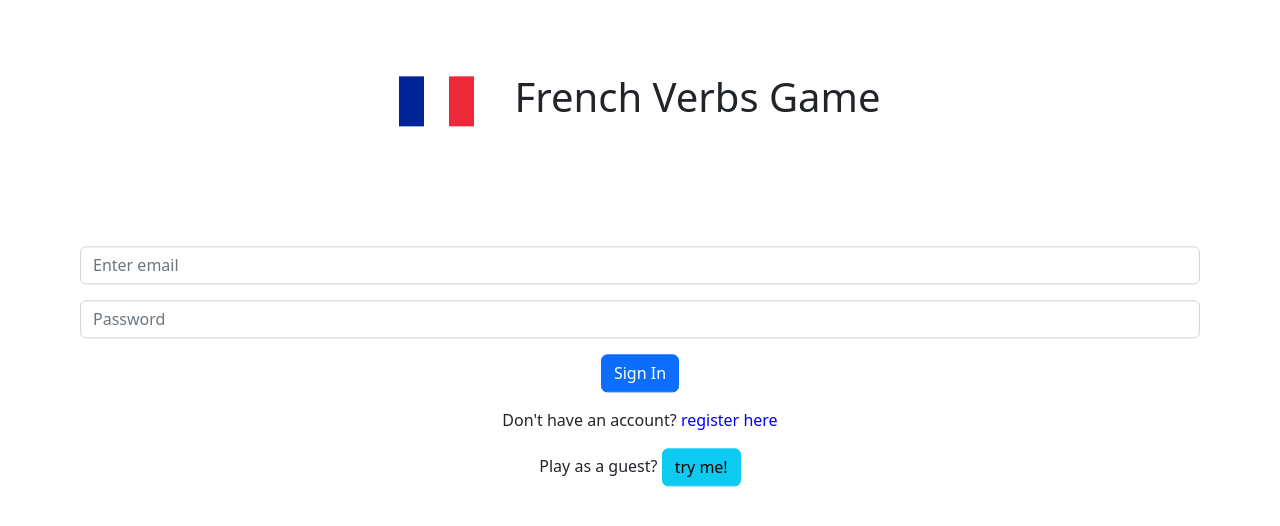
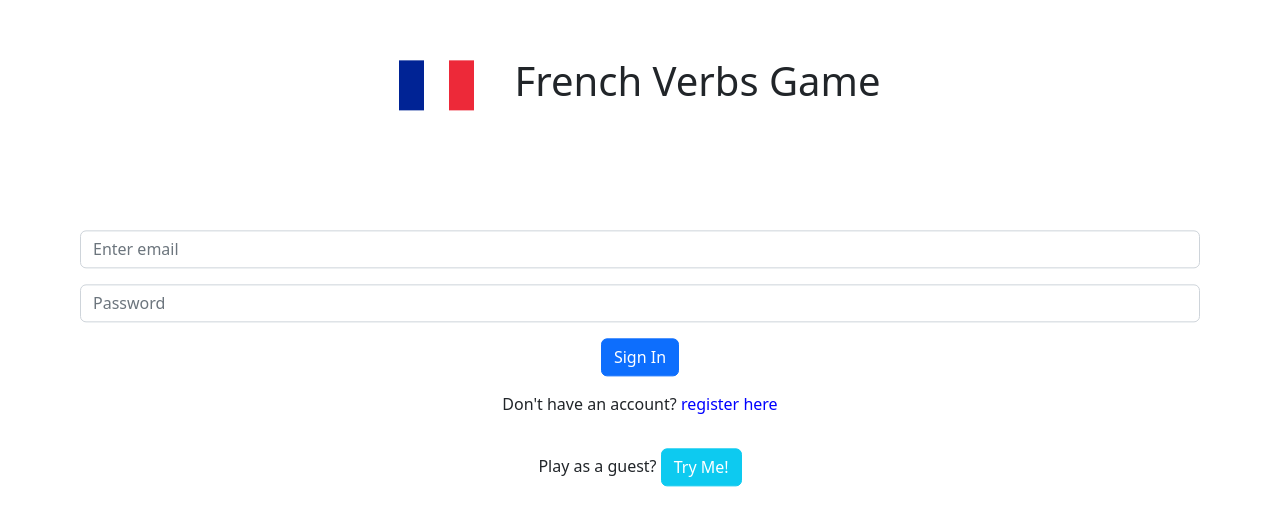
Before and after one commit to ryanMegarityART/french-verbs-game, a React (Vite) app in the folder frontend/: page /sign-in in a window 1280 px wide. Shown: the part 112-638 px from the top of the page. Built offline with nearby package versions, Linux system fonts and the light colour scheme; what react-windowed-select would draw is missing.

Commit message:
update styling

```diff
--- a/frontend/src/components/auth/SignIn.tsx
+++ b/frontend/src/components/auth/SignIn.tsx
@@ -105,12 +105,17 @@ export const SignIn = () => {
           </span>
         </p>
       </div>
-      <div className="mt-3">
+      <div className="mt-3 p-3">
         <p>
           <span>
             Play as a guest?{" "}
-            <Button variant="info" type="button" onClick={handleGuest}>
-              try me!
+            <Button
+              variant="info"
+              type="button"
+              onClick={handleGuest}
+              style={{ color: "white" }}
+            >
+              Try Me!
             </Button>
           </span>
         </p>
```
